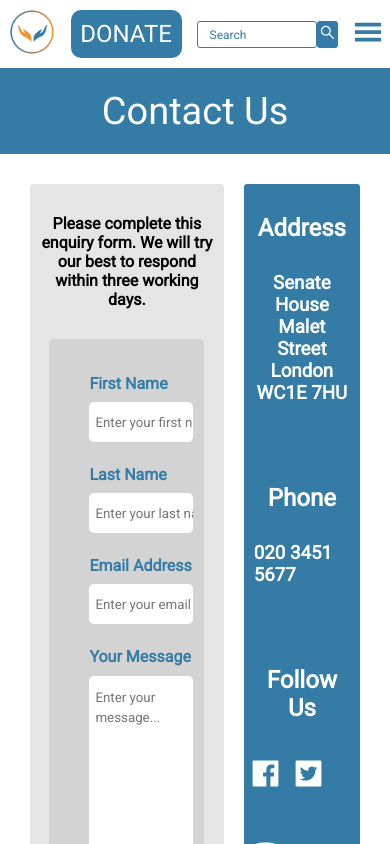
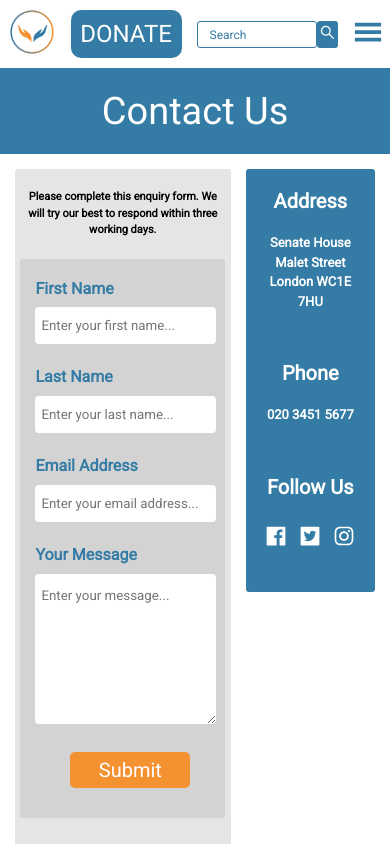
Before and after one commit to Dilekcn/charity, a React (Create React App) app: page /contact-us in a window 390 px wide. Shown: the top 844 px of the page. Built offline with nearby package versions, Linux system fonts and the light colour scheme; data requests are answered from the project's data file.

Commit message:
updated contact us responsiveness

```diff
--- a/src/components/ContactUs/ContactUs.css
+++ b/src/components/ContactUs/ContactUs.css
@@ -5,6 +5,7 @@
 	height: auto;
 	background-color: #347ca5;
 	padding: 40px;
+	margin-right: 0px;
 }
 
 .contact-us-header-text {
@@ -122,6 +123,7 @@
 
 .contact-us-communication-phone-text {
 	padding: 0px 10px;
+	text-align: center;
 }
 
 .contact-us-communication-follow-us-title {
@@ -173,6 +175,91 @@
 		font-size: 38px;
 		line-height: 50px;
 	}
+
+	.contact-us-container {
+		margin: 15px;
+	}
+
+	.contact-us-form-container {
+		margin-right: 15px;
+	}
+
+	.contact-us-form {
+		width: 90%;
+		margin-bottom: 40px;
+		padding: 20px 0px 20px 30px;
+		border-radius: 3px;
+	}
+}
+
+@media (max-width: 472px) {
+	.contact-us-form-container {
+		margin-right: 15px;
+	}
+
+	.contact-us-form {
+		width: 95%;
+		margin-bottom: 40px;
+		padding: 15px 0px 20px 15px;
+		border-radius: 3px;
+	}
+
+	.contact-us-intro-text {
+		font-size: 11px;
+		padding: 20px 10px;
+		line-height: 1.5;
+	}
+	.contact-us-form > input {
+		width: 95%;
+		height: 37px;
+		border-radius: 4px;
+	}
+
+	.contact-us-form > textarea {
+		width: 95%;
+		height: 150px;
+		border-radius: 4px;
+	}
+
+	.contact-us-form-submit-btn {
+		border-radius: 5px;
+		padding: 6px;
+		width: 120px;
+	}
+	.contact-us-communication {
+		height: 80%;
+	}
+
+	.contact-us-communication-address-title {
+		padding: 20px 10px;
+		font-size: 20px;
+	}
+
+	.contact-us-communication-address-text {
+		font-size: 13px;
+		line-height: 1.5;
+	}
+
+	.contact-us-communication-phone-title {
+		padding: 50px 0px 20px 0px;
+		font-size: 20px;
+	}
+
+	.contact-us-communication-phone-text {
+		font-size: 13px;
+		line-height: 1.5;
+	}
+
+	.contact-us-communication-follow-us-title {
+		font-size: 20px;
+		padding: 50px 10px 20px 10px;
+	}
+
+	.contact-us-communication-sm-logo {
+		font-size: 24px;
+		margin: 5px;
+		margin-bottom: 40px;
+	}
 }
 
 @media (max-width: 360px) {
@@ -185,4 +272,142 @@
 		font-size: 30px;
 		line-height: 40px;
 	}
+
+	.contact-us-form {
+		width: 90%;
+		margin-bottom: 20px;
+	}
+
+	.contact-us-intro-text {
+		padding: 15px 10px;
+	}
+	.contact-us-form > input {
+		width: 95%;
+		height: 30px;
+		border-radius: 3px;
+		font-size: 11px;
+	}
+
+	.contact-us-form > label {
+		font-size: 13px;
+	}
+
+	.contact-us-form > input::placeholder {
+		font-size: 11px;
+	}
+
+	.contact-us-form > textarea {
+		width: 95%;
+		height: 120px;
+		border-radius: 3px;
+	}
+
+	.contact-us-form > textarea::placeholder {
+		font-size: 11px;
+	}
+
+	.contact-us-form-submit-btn {
+		border-radius: 3px;
+		padding: 4px;
+		width: 75px;
+		font-size: 16px;
+	}
+
+	.contact-us-communication-address-title {
+		padding: 15px 10px;
+		font-size: 16px;
+	}
+
+	.contact-us-communication-address-text {
+		font-size: 11px;
+	}
+
+	.contact-us-communication-phone-title {
+		padding: 30px 0px 20px 0px;
+		font-size: 16px;
+	}
+
+	.contact-us-communication-phone-text {
+		font-size: 11px;
+	}
+
+	.contact-us-communication-follow-us-title {
+		font-size: 16px;
+		padding: 30px 10px 20px 10px;
+	}
+
+	.contact-us-communication-sm-logo {
+		text-align: center;
+		font-size: 18px;
+		margin: 3px;
+		margin-bottom: 30px;
+	}
 }
+
+@media (max-width: 280px) {
+	.contact-us-form {
+		margin-bottom: 10px;
+	}
+
+	.contact-us-intro-text {
+		padding: 10px 7px;
+	}
+
+	.contact-us-form {
+		padding-left: 5px;
+	}
+	.contact-us-form > input {
+		height: 24px;
+		font-size: 9px;
+	}
+
+	.contact-us-form > label {
+		font-size: 11px;
+	}
+
+	.contact-us-form > input::placeholder {
+		font-size: 9px;
+	}
+
+	.contact-us-form > textarea {
+		height: 90px;
+	}
+
+	.contact-us-form > textarea::placeholder {
+		font-size: 9px;
+	}
+
+	.contact-us-form-submit-btn {
+		padding: 4px;
+		width: 60px;
+		font-size: 13px;
+	}
+
+	.contact-us-communication-address-title {
+		padding: 10px 8px;
+		font-size: 14px;
+	}
+
+	.contact-us-communication-address-text {
+		font-size: 9px;
+	}
+
+	.contact-us-communication-phone-title {
+		padding: 20px 0px 15px 0px;
+		font-size: 14px;
+	}
+
+	.contact-us-communication-phone-text {
+		font-size: 9px;
+	}
+
+	.contact-us-communication-follow-us-title {
+		font-size: 14px;
+		padding: 20px 10px 15px 10px;
+	}
+
+	.contact-us-communication-sm-logo {
+		font-size: 14px;
+		margin-bottom: 20px;
+	}
+}
--- a/src/components/ContactUs/ContactUs.js
+++ b/src/components/ContactUs/ContactUs.js
@@ -101,7 +101,7 @@ const ContactUs = () => {
 						<h2 className="contact-us-communication-follow-us-title">
 							Follow Us
 						</h2>
-						<div>
+						<div style={{ textAlign: 'center' }}>
 							<a
 								href="https://www.facebook.com/"
 								target="_blank"
```
